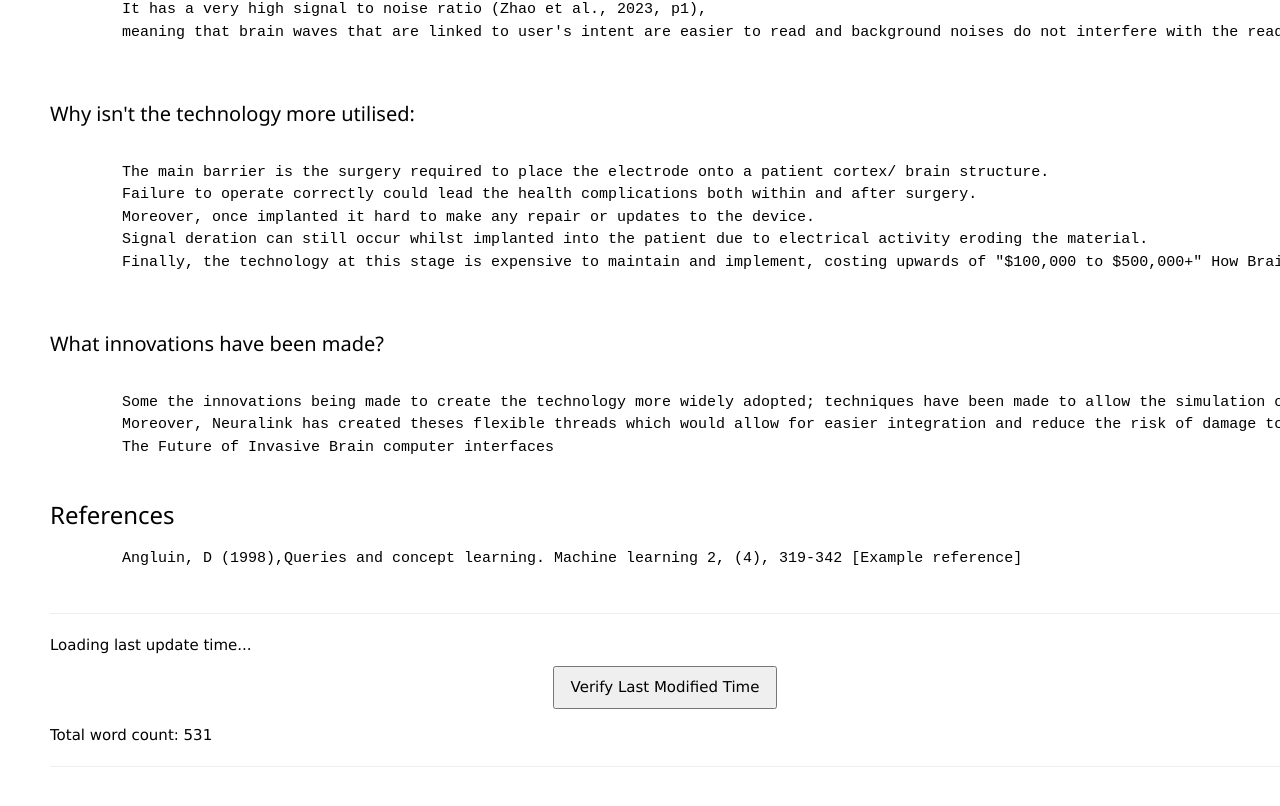
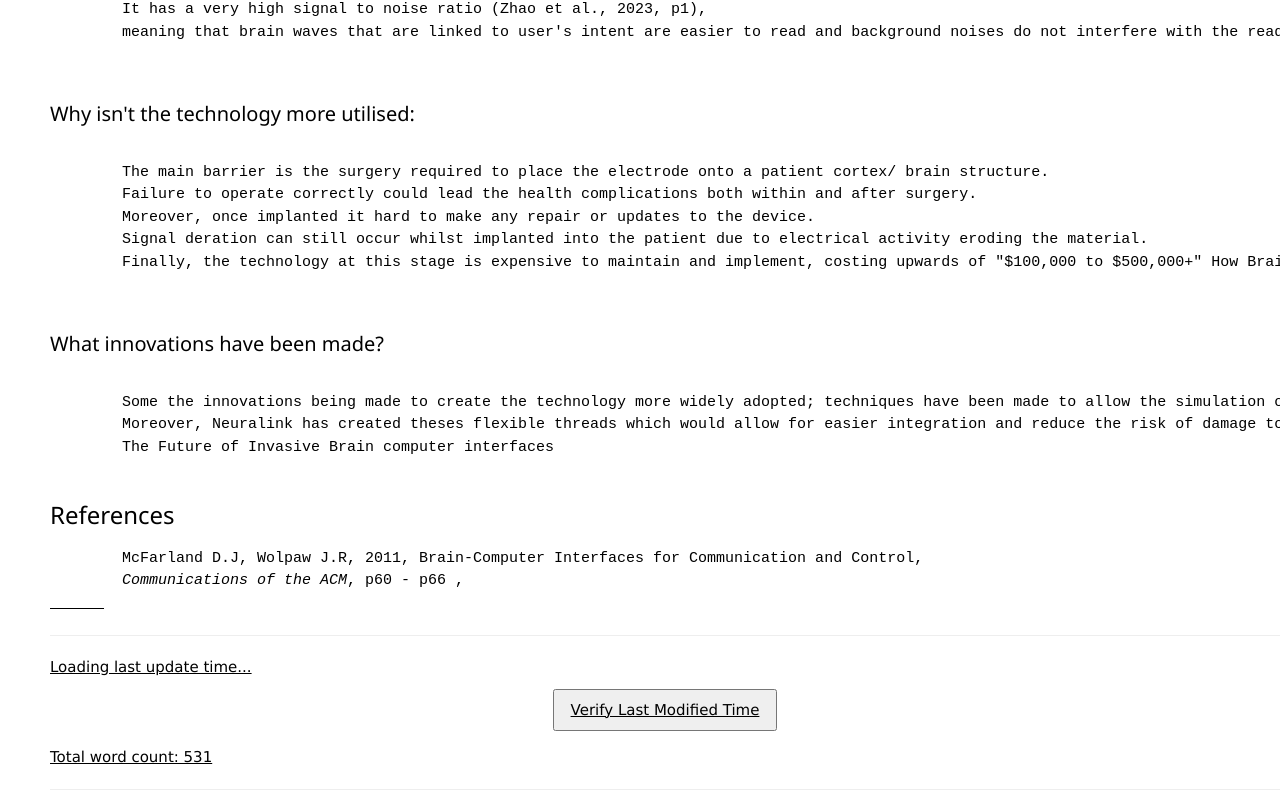
Before and after one commit to FEPSFY6933450/FY6933450, a plain HTML site: page index.html in a window 1280 px wide. Shown: the part 1833-2639 px from the top of the page. Drawn offline with nearby package versions, Linux system fonts and the light colour scheme.

Commit message:
Update reference in index.html

```diff
--- a/index.html
+++ b/index.html
@@ -134,7 +134,8 @@
     <h3 id="References">References</h3>
     <p class="ex1">
       <pre>
-        Angluin, D (1998),Queries and concept learning. Machine learning 2, (4), 319-342 [Example reference]
+        McFarland D.J, Wolpaw J.R, 2011, Brain-Computer Interfaces for Communication and Control,
+        <i>Communications of the ACM</i>, p60 - p66 , <a href = "https://doi.org/10.1145/1941487.1941506">
       </pre>
     </p>
 
```
